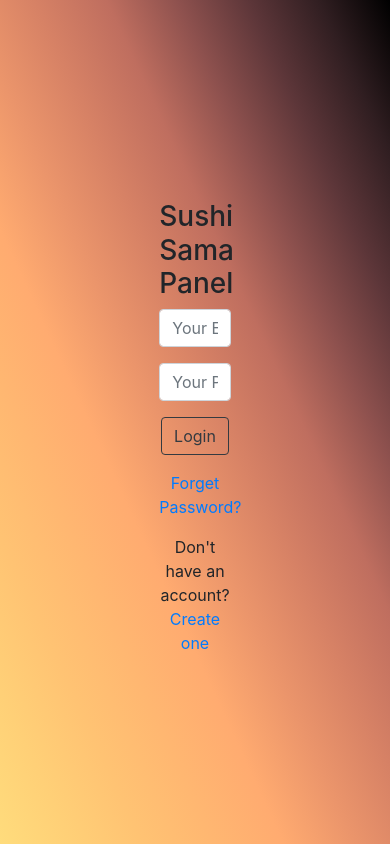
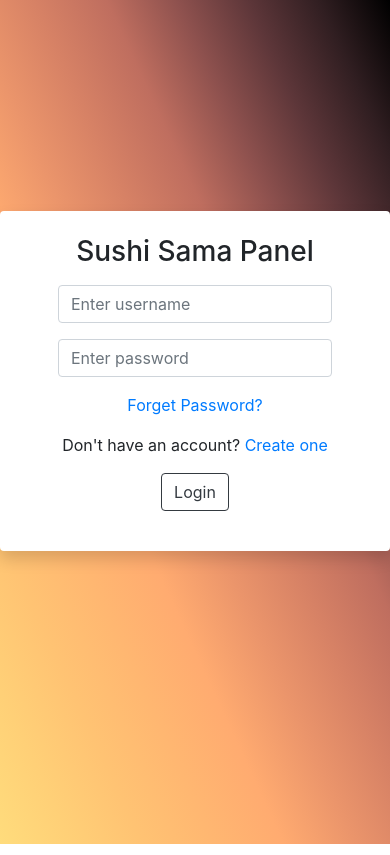
Before and after one commit to mich0292/Restaurant_Website, a PHP site: page /AdminLogin.html in a window 390 px wide. Run offline with PHP 8.4, Linux system fonts and the light colour scheme.

Commit message:
adminlogin
fix responsive
add box

```diff
--- a/AdminLogin.css
+++ b/AdminLogin.css
@@ -4,23 +4,18 @@ body{
     height:100vh;
 }
 
-.middle{
-    background-image: linear-gradient(to right top, #6ba292, #89b8a4, #a7cfb7, #c5e6cb, #e4fde1);
-
-}
-
  #form_login {
     margin: auto;
     text-align: center;
     vertical-align: middle;
-    width:100%;
-    display:table;
-    height:100px;
-    padding:200px 50px;
+    width: 100%;
+    display: table;
+    top: 25%;
+    position: absolute;
  }
 
 .container{
-    width:35%;
+    max-width:400px;
 }
 
 .h3{
--- a/AdminLogin.html
+++ b/AdminLogin.html
@@ -8,47 +8,41 @@
     <!-- Bootstrap CSS -->
     <link rel="stylesheet" href="https://stackpath.bootstrapcdn.com/bootstrap/4.4.1/css/bootstrap.min.css" integrity="sha384-Vkoo8x4CGsO3+Hhxv8T/Q5PaXtkKtu6ug5TOeNV6gBiFeWPGFN9MuhOf23Q9Ifjh" crossorigin="anonymous">
     <link rel="stylesheet" href="AdminLogin.css" />
+    <link rel="stylesheet" href="admin.css" />
     <title>Admin Login</title>
 
   </head>
   <body>
-    <!-- example -->
-    <!-- Optional JavaScript -->
-    <!-- jQuery first, then Popper.js, then Bootstrap JS -->
-    <script src="https://code.jquery.com/jquery-3.4.1.slim.min.js" integrity="sha384-J6qa4849blE2+poT4WnyKhv5vZF5SrPo0iEjwBvKU7imGFAV0wwj1yYfoRSJoZ+n" crossorigin="anonymous"></script>
-    <script src="https://cdn.jsdelivr.net/npm/popper.js@1.16.0/dist/umd/popper.min.js" integrity="sha384-Q6E9RHvbIyZFJoft+2mJbHaEWldlvI9IOYy5n3zV9zzTtmI3UksdQRVvoxMfooAo" crossorigin="anonymous"></script>
-    <script src="https://stackpath.bootstrapcdn.com/bootstrap/4.4.1/js/bootstrap.min.js" integrity="sha384-wfSDF2E50Y2D1uUdj0O3uMBJnjuUD4Ih7YwaYd1iqfktj0Uod8GCExl3Og8ifwB6" crossorigin="anonymous"></script>
-
     <div id="form_login" >
-    <div class="container login-container" >
-      <div class="row">
-          <div class="col-md-12 login-form-1">
+        <div class="container login-container shadow bg-white rounded p-4">
+            <div class="row justify-content-center">
+                <form>
+                    <div class="col-md-12 form-group">
                         <h3>Sushi Sama Panel</h3>
-
-              <form>
-                  <div class="form-group">
-                      <input type="text" class="form-control" placeholder="Your Email *" value="" />
                     </div>
                     <div class="form-group">
-                      <input type="password" class="form-control" placeholder="Your Password *" value="" />
+                        <input type="text" class="form-control" placeholder="Enter username" required="true" value="" />
                     </div>
                     <div class="form-group">
-                      <input type="submit" class="btn btn-outline-dark" value="Login" />
+                        <input type="password" class="form-control" placeholder="Enter password" required="true" value="" />
                     </div>
                     <div class="form-group">
                         <a href="#" class="ForgetPwd">Forget Password?</a>
                     </div>
-
-                  <div class="footer" >Don't have an account? <a href="#">Create one</a>
+                    <div class="form-group" >Don't have an account? <a href="#">Create one</a>
+                    </div>
+                    <div class="form-group">
+                        <input type="submit" class="btn btn-outline-dark" value="Login" />
                     </div>
                 </form>
             </div>
         </div>
     </div>
 
-   </div>
-
-
-
+    <!-- Optional JavaScript -->
+    <!-- jQuery first, then Popper.js, then Bootstrap JS -->
+    <script src="https://code.jquery.com/jquery-3.4.1.slim.min.js" integrity="sha384-J6qa4849blE2+poT4WnyKhv5vZF5SrPo0iEjwBvKU7imGFAV0wwj1yYfoRSJoZ+n" crossorigin="anonymous"></script>
+    <script src="https://cdn.jsdelivr.net/npm/popper.js@1.16.0/dist/umd/popper.min.js" integrity="sha384-Q6E9RHvbIyZFJoft+2mJbHaEWldlvI9IOYy5n3zV9zzTtmI3UksdQRVvoxMfooAo" crossorigin="anonymous"></script>
+    <script src="https://stackpath.bootstrapcdn.com/bootstrap/4.4.1/js/bootstrap.min.js" integrity="sha384-wfSDF2E50Y2D1uUdj0O3uMBJnjuUD4Ih7YwaYd1iqfktj0Uod8GCExl3Og8ifwB6" crossorigin="anonymous"></script>
   </body>
 </html>
```
Lines whose indentation alone changed are shown as unchanged.
